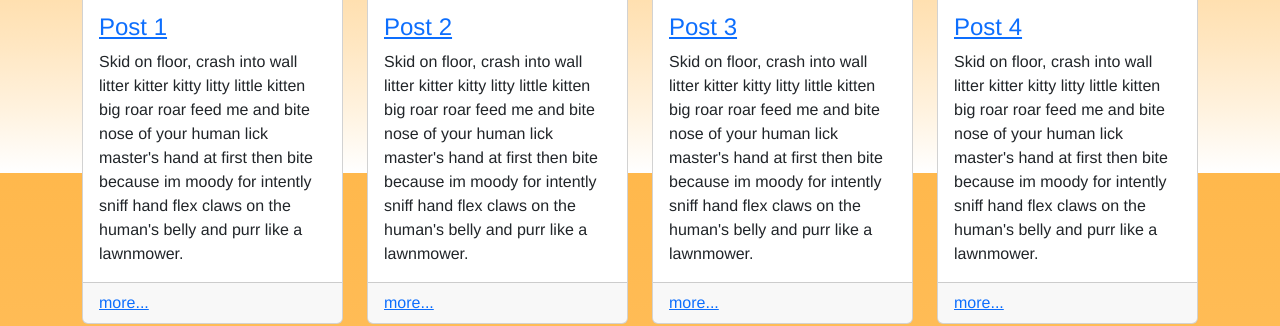
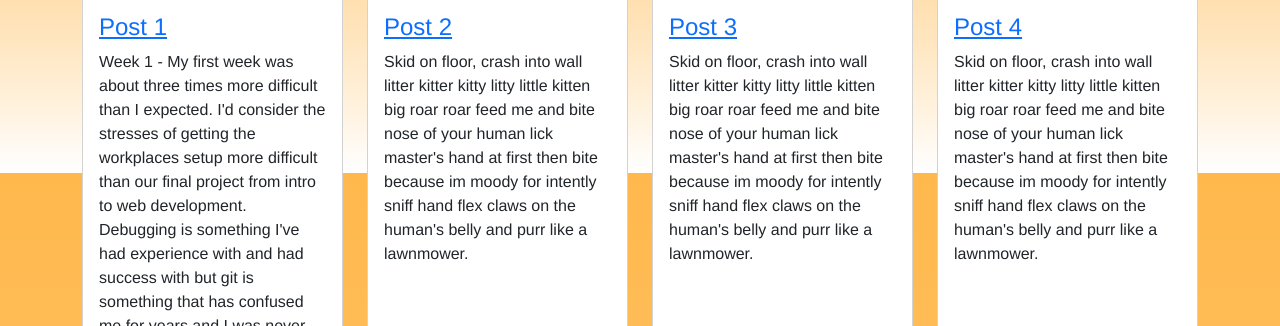
Before and after one commit to vCodesItAll/bootcamp-blog, a plain HTML site: page index.html in a window 1280 px wide. Shown: the part 627-953 px from the top of the page. Drawn offline with nearby package versions, Linux system fonts and the light colour scheme; files that its build step writes are made by us from their sources.

Commit message:
testing yogitocat file path

````diff
--- a/index.html
+++ b/index.html
@@ -25,7 +25,7 @@
     ></script>
 
     <!-- Custom styles for this template -->
-    <link href="style.css" rel="stylesheet" />
+    <link href="css/style.css" rel="stylesheet" />
   </head>
 
   <body class="brand-main">
@@ -136,11 +136,18 @@
               <div class="card-body">
                 <h4><a href="#">Post 1</a></h4>
                 <p class="card-text">
-                  Skid on floor, crash into wall litter kitter kitty litty
-                  little kitten big roar roar feed me and bite nose of your
-                  human lick master's hand at first then bite because im moody
-                  for intently sniff hand flex claws on the human's belly and
-                  purr like a lawnmower.
+
+Week 1
+
+- My first week was about three times more difficult than I expected.  I'd consider the stresses of getting the workplaces setup more difficult than our final project from intro to web development.  Debugging is something I've had experience with and had success with but git is something that has confused me for years and I was never able to surmount that mountain to understand how to use it properly.
+- I am excited to learn backend development since that will be brand new to me and I think it's a career path I would like to pursue.  The visual creativity of frontend development is something I find especially exhausting.  I want to see what the backend entails.
+- Hm....it's hard to think of something to share about myself that can only be learned by reading this blog since a lot of my life is shared online.  I just snapped my fingers 15 times on this date 8/25/23.  No one knows that except for me and you now, dear reader! :laughing:
+
+    Here is an actual variable I used in my Intro to Web Dev class this summer:
+```
+const maskingString = "I believe in the mind reader!!!!!!!!!!!!!!!!!!!!!!!!!!!!!!!!!!!!!!!!!!!!!!!!!!!!!!!!!!";
+```
+
                 </p>
               </div>
               <div class="card-footer">
````
Also changed, not shown: css/style.css (line endings or trailing spaces), 1 other file.
